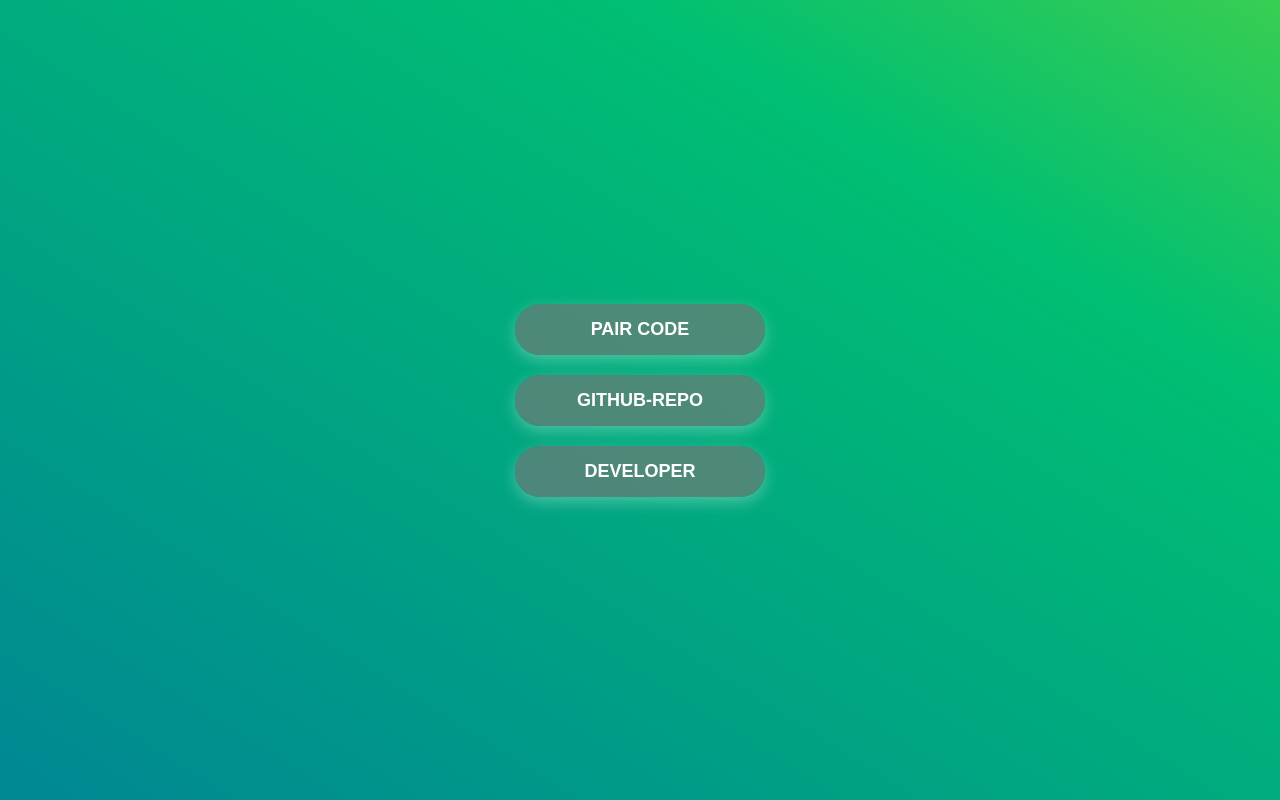
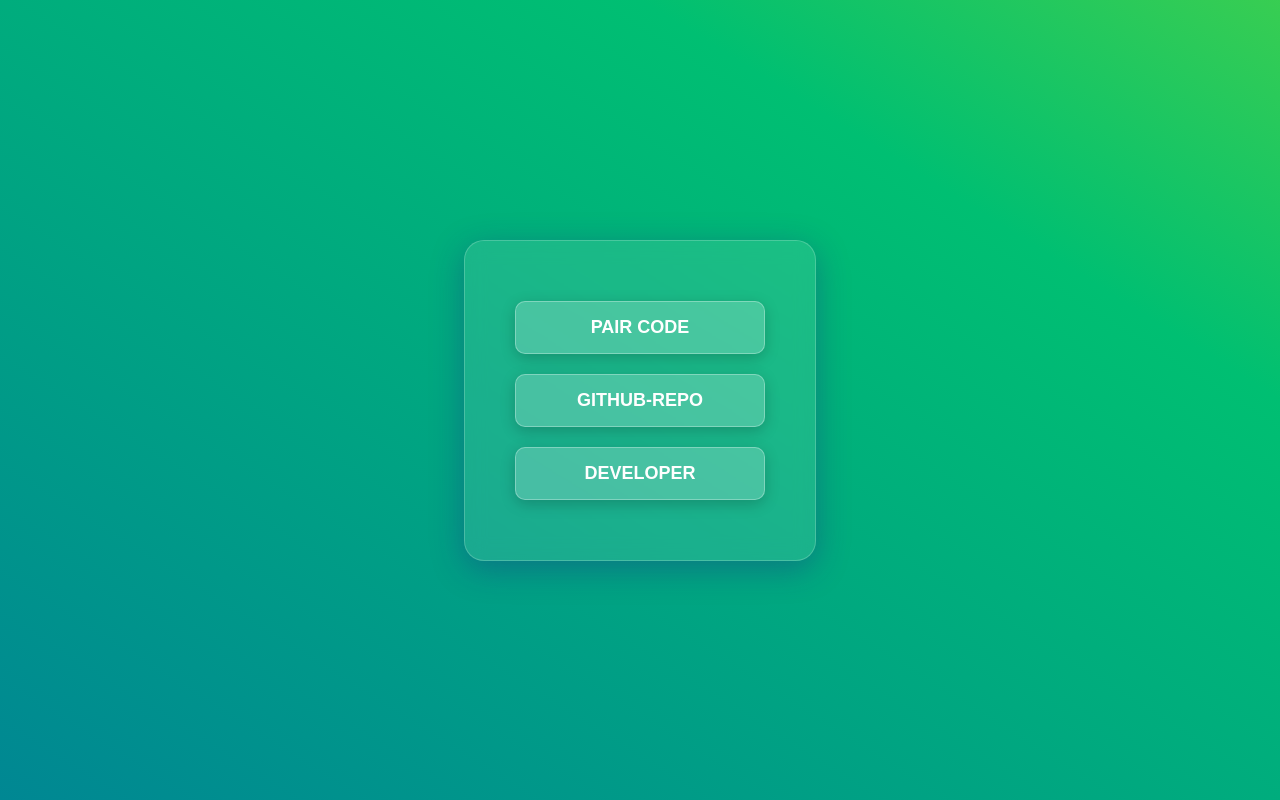
Before and after one commit to swtichedxp/Novapair, a website: page main.html in a window 1280 px wide. Drawn offline with Linux system fonts and the light colour scheme.

Commit message:
Update main.html

```diff
--- a/main.html
+++ b/main.html
@@ -9,7 +9,7 @@
       flex-direction: column;
       align-items: center;
       justify-content: center;
-      height: 100vh;
+      min-height: 100vh; /* Use min-height for better layout on smaller screens */
       margin: 0;
       font-family: 'Roboto', 'Segoe UI', sans-serif;
       background-image: linear-gradient(to right top, #051937, #004d7a, #008793, #00bf72, #a8eb12);
@@ -23,106 +23,88 @@
       100% { background-position: 0% 50%; }
     }
 
-    h1 {
-      color: white;
-      font-size: 3.5rem;
-      margin-bottom: 40px;
-      text-align: center;
-      letter-spacing: 3px;
-      text-transform: uppercase;
-      font-weight: 700;
-      text-shadow: 0 4px 12px rgba(0, 0, 0, 0.5);
+    /* New Glass Container for the buttons */
+    .glass-container {
+      display: flex;
+      flex-direction: column;
+      align-items: center;
+      justify-content: center;
+      padding: 50px;
+      border-radius: 20px;
+      background: rgba(255, 255, 255, 0.1);
+      /* The key to the frosted glass effect */
+      backdrop-filter: blur(10px);
+      -webkit-backdrop-filter: blur(10px);
+      border: 1px solid rgba(255, 255, 255, 0.2);
+      box-shadow: 0 8px 32px 0 rgba(31, 38, 135, 0.37);
+      transition: all 0.3s ease;
+    }
+
+    .glass-container:hover {
+      box-shadow: 0 10px 40px 0 rgba(31, 38, 135, 0.5);
+      transform: scale(1.02);
     }
 
     .btn {
       width: 250px;
       padding: 15px 25px;
-      margin: 10px;
-      background: rgba(0, 0, 0, 0.5);
-      border-radius: 25px;
-      border: none;
+      margin: 10px 0;
+      background: rgba(255, 255, 255, 0.2);
+      border: 1px solid rgba(255, 255, 255, 0.3);
+      border-radius: 10px;
       font-size: 18px;
       font-weight: bold;
       text-transform: uppercase;
       color: white;
       text-align: center;
-      position: relative;
+      cursor: pointer;
+      transition: all 0.3s ease;
+      box-shadow: 0 4px 15px rgba(0, 0, 0, 0.2);
+      position: relative; /* Needed for pseudo-element positioning */
       overflow: hidden;
-      cursor: pointer;
-      transition: all 0.4s ease;
-      box-shadow: 0 5px 15px rgba(255, 255, 255, 0.3);
     }
 
-    /* Add shine effect on hover */
-    .btn::before {
-      content: '';
-      position: absolute;
-      top: -50%;
-      left: -50%;
-      height: 200%;
-      width: 200%;
-      background: rgba(255, 255, 255, 0.3);
-      transform: skewX(45deg);
-      transition: all 0.5s;
-    }
-
-    .btn:hover::before {
-      top: 0;
-      left: 0;
-      height: 100%;
-      width: 100%;
-    }
-
+    /* Simple, clean hover effect */
     .btn:hover {
-      background-color: #ffffff;
-      color: #333;
-      box-shadow: 0 10px 25px rgba(255, 255, 255, 0.5);
-      transform: scale(1.05);
+      background-color: rgba(255, 255, 255, 0.4);
+      transform: translateY(-3px);
+      box-shadow: 0 8px 20px rgba(0, 0, 0, 0.3);
     }
 
     .btn:active {
-      background: rgba(0, 0, 0, 0.2);
+      transform: translateY(0);
+      box-shadow: 0 4px 15px rgba(0, 0, 0, 0.2);
     }
 
     /* Responsive Design */
     @media (max-width: 600px) {
-      h1 {
-        font-size: 2.2rem;
+      .glass-container {
+        padding: 30px;
+        width: 90%;
       }
       .btn {
-        width: 80%;
-        padding: 12px 20px;
+        width: 100%;
         font-size: 16px;
       }
     }
 
     @media (min-width: 600px) and (max-width: 1024px) {
-      h1 {
-        font-size: 2.8rem;
+      .glass-container {
+        padding: 40px;
       }
       .btn {
         width: 220px;
-        padding: 14px 22px;
       }
     }
-
-    @media (min-width: 1024px) {
-      h1 {
-        font-size: 3.5rem;
-      }
-      .btn {
-        width: 250px;
-        padding: 15px 25px;
-      }
-    }
-
   </style>
 </head>
 <body>
 
-  <button onclick="window.open(`/pair`)" class="btn">Pair Code</button>
-  <button onclick="https://github.com/swtichedxp/Nova-`)" class="btn">GitHub-Repo</button>
-  <button onclick="window.open(`https://wa.me/212684255286`)" class="btn">Developer</button>
+  <div class="glass-container">
+    <button onclick="window.open(`/pair`)" class="btn">Pair Code</button>
+    <button onclick="window.open(`https://github.com/swtichedxp/Nova-`)" class="btn">GitHub-Repo</button>
+    <button onclick="window.open(`https://wa.me/212684255286`)" class="btn">Developer</button>
+  </div>
 
 </body>
 </html>
```
